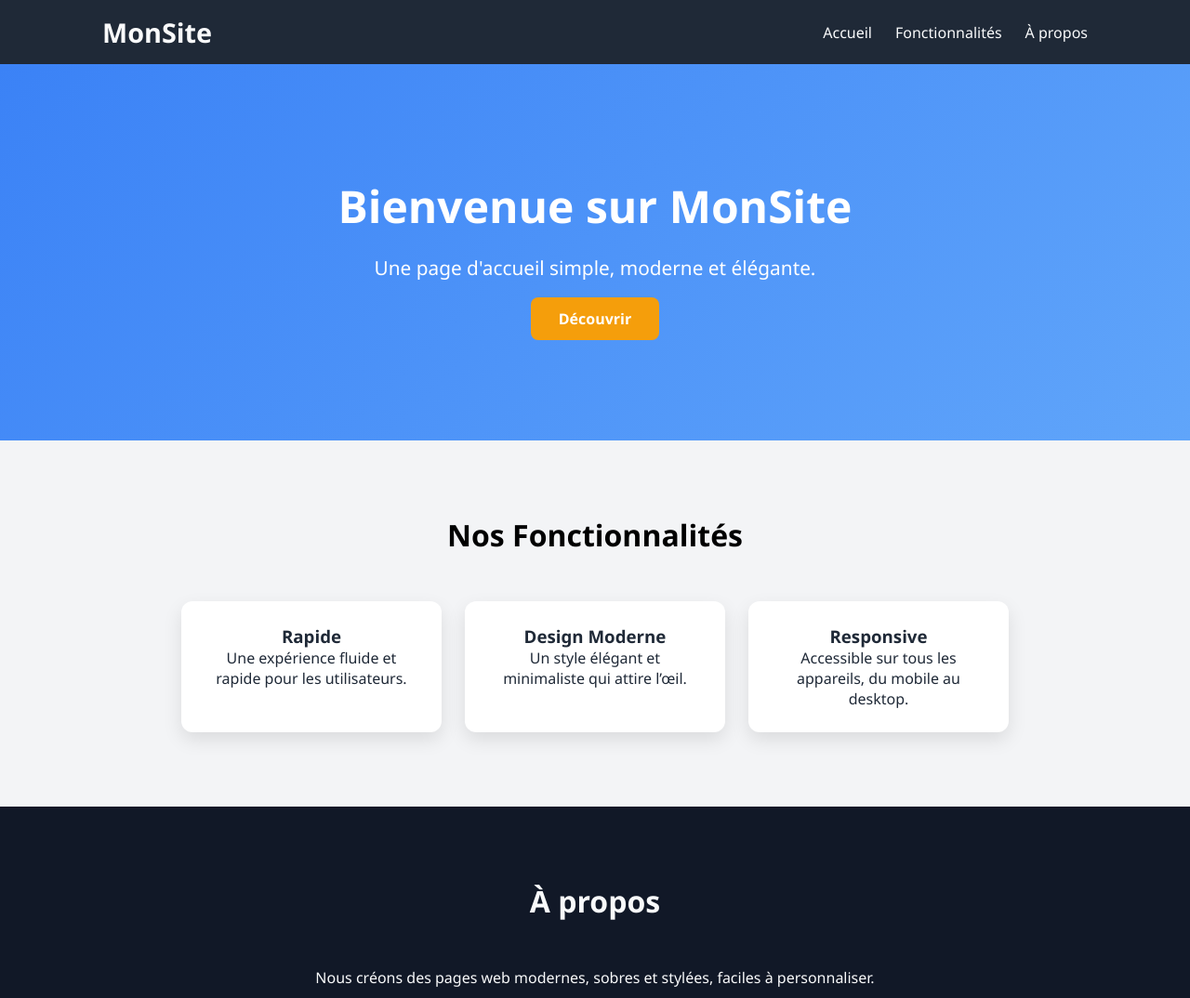
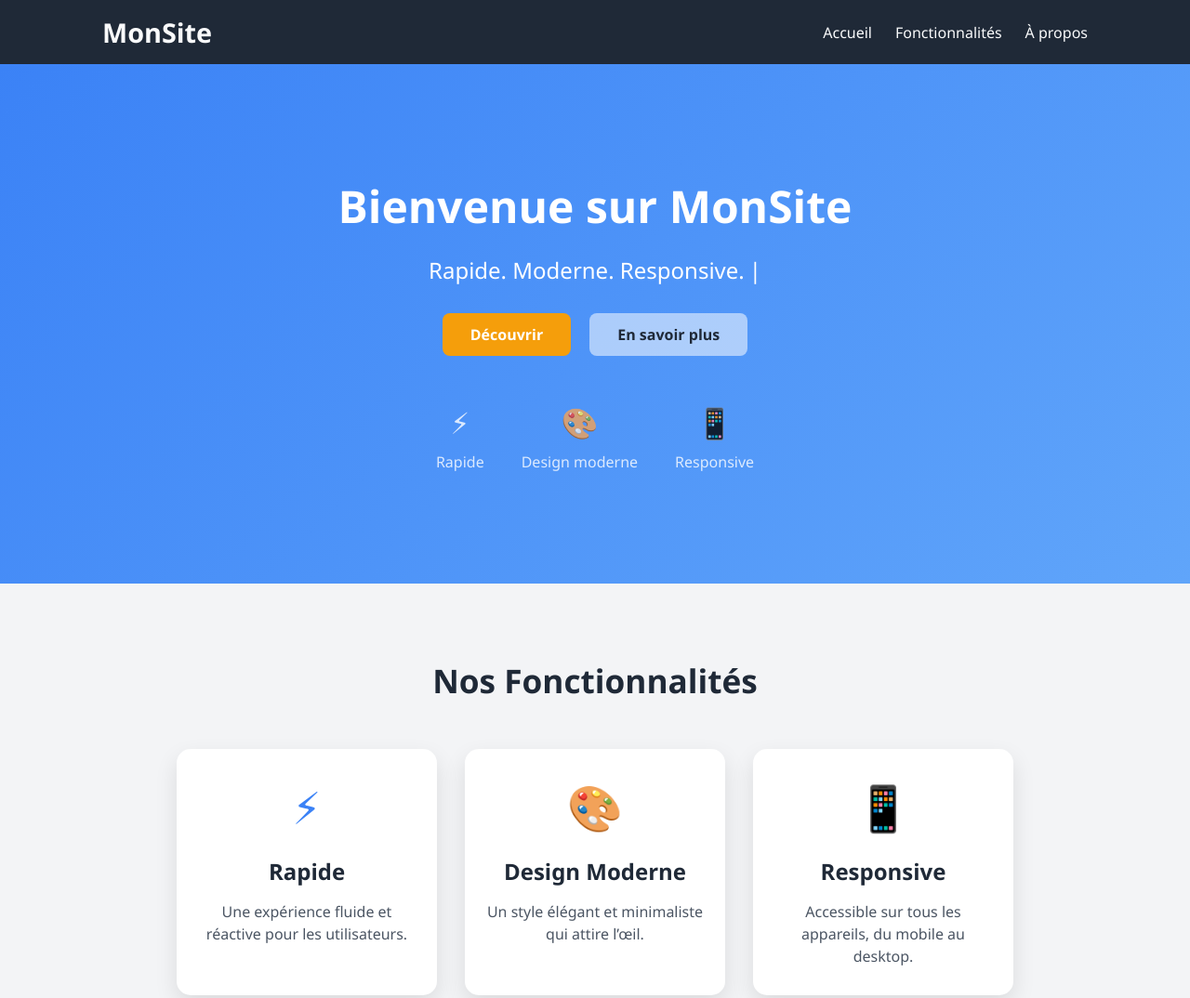
Before and after one commit to hugo-salmon/Homepage, a plain HTML site: page index.html in a window 1280 px wide. Shown: the top 1074 px of the page at 93% size. Drawn offline with Linux system fonts and the light colour scheme.

Commit message:
change body design

```diff
--- a/index.html
+++ b/index.html
@@ -5,6 +5,7 @@
   <meta name="viewport" content="width=device-width, initial-scale=1.0">
   <title>Page d'accueil Moderne</title>
   <link rel="stylesheet" href="style.css">
+  <script src="script.js"></script>
 </head>
 <body>
 
@@ -23,9 +24,33 @@
   <!-- HERO -->
   <section id="home" class="hero">
     <div class="hero-content">
+      <!-- Titre principal -->
       <h1>Bienvenue sur MonSite</h1>
-      <p>Une page d'accueil simple, moderne et élégante.</p>
-      <a href="#features" class="btn">Découvrir</a>
+
+      <!-- Sous-titre dynamique / mots clés -->
+      <p class="animated-text">Rapide. Moderne. Responsive.</p>
+
+      <!-- Boutons CTA -->
+      <div class="hero-buttons">
+        <a href="#features" class="btn btn-primary">Découvrir</a>
+        <a href="#about" class="btn btn-secondary">En savoir plus</a>
+      </div>
+
+      <!-- Mini-features / points clés -->
+      <div class="hero-features">
+        <div class="feature">
+          <span class="icon">⚡</span>
+          <p>Rapide</p>
+        </div>
+        <div class="feature">
+          <span class="icon">🎨</span>
+          <p>Design moderne</p>
+        </div>
+        <div class="feature">
+          <span class="icon">📱</span>
+          <p>Responsive</p>
+        </div>
+      </div>
     </div>
   </section>
 
@@ -33,15 +58,18 @@
   <section id="features" class="section-light">
     <h2>Nos Fonctionnalités</h2>
     <div class="cards">
-      <div class="card">
+      <div class="card" data-delay="0">
+        <div class="icon">⚡</div>
         <h3>Rapide</h3>
-        <p>Une expérience fluide et rapide pour les utilisateurs.</p>
+        <p>Une expérience fluide et réactive pour les utilisateurs.</p>
       </div>
-      <div class="card">
+      <div class="card" data-delay="150">
+        <div class="icon">🎨</div>
         <h3>Design Moderne</h3>
         <p>Un style élégant et minimaliste qui attire l’œil.</p>
       </div>
-      <div class="card">
+      <div class="card" data-delay="300">
+        <div class="icon">📱</div>
         <h3>Responsive</h3>
         <p>Accessible sur tous les appareils, du mobile au desktop.</p>
       </div>
--- /dev/null
+++ b/script.js
@@ -0,0 +1,13 @@
+
+document.addEventListener("DOMContentLoaded", () => {
+  const cards = document.querySelectorAll(".card");
+
+  cards.forEach(card => {
+    const delay = card.getAttribute("data-delay") || 0;
+    setTimeout(() => {
+      card.style.opacity = 1;
+      card.style.transform = "translateY(0)";
+      card.style.transition = "opacity 0.6s ease, transform 0.6s ease";
+    }, delay);
+  });
+});
--- a/style.css
+++ b/style.css
@@ -50,73 +50,192 @@ header {
   color: white;
   text-align: center;
   padding: 120px 20px;
+  position: relative;
+  overflow: hidden;
 }
 
+.hero-content {
+  max-width: 900px;
+  margin: 0 auto;
+}
+
+/* Titre principal */
 .hero-content h1 {
   font-size: 3rem;
   margin-bottom: 20px;
+  font-weight: 700;
 }
 
-.hero-content p {
-  font-size: 1.3rem;
+/* Sous-titre animé */
+.animated-text {
+  font-size: 1.5rem;
   margin-bottom: 30px;
+  font-weight: 500;
+  position: relative;
+  display: inline-block;
+}
+
+/* Effet typewriter simple */
+.animated-text::after {
+  content: '|';
+  margin-left: 5px;
+  animation: blink 1s infinite;
+}
+
+@keyframes blink {
+  0%, 50%, 100% { opacity: 1; }
+  25%, 75% { opacity: 0; }
+}
+
+/* Boutons */
+.hero-buttons {
+  margin-bottom: 50px;
+  display: flex;
+  justify-content: center;
+  gap: 20px;
 }
 
 .btn {
-  background-color: #f59e0b; /* orange vif */
-  color: white;
   padding: 12px 30px;
   border-radius: 8px;
   text-decoration: none;
   font-weight: bold;
-  transition: transform 0.3s, background-color 0.3s;
+  transition: all 0.3s ease;
 }
 
-.btn:hover {
-  transform: scale(1.05);
-  background-color: #d97706; /* orange foncé */
+.btn-primary {
+  background-color: #f59e0b; /* orange vif */
+  color: white;
 }
 
-/* SECTIONS */
+.btn-primary:hover {
+  background-color: #d97706;
+  transform: scale(1.05);
+}
+
+.btn-secondary {
+  background-color: #ffffff88; /* blanc transparent */
+  color: #1f2937; /* texte sombre */
+}
+
+.btn-secondary:hover {
+  background-color: #ffffff;
+  transform: scale(1.05);
+}
+
+/* Mini-features */
+.hero-features {
+  display: flex;
+  justify-content: center;
+  gap: 40px;
+  flex-wrap: wrap;
+}
+
+.feature {
+  display: flex;
+  flex-direction: column;
+  align-items: center;
+  gap: 10px;
+  font-weight: 500;
+  color: #ffffffcc;
+  transition: transform 0.3s, color 0.3s;
+}
+
+.feature:hover {
+  transform: translateY(-5px);
+  color: #ffffff;
+}
+
+.feature .icon {
+  font-size: 2rem;
+}
+
+/* Optionnel : image illustration dans hero */
+.hero-img {
+  max-width: 400px;
+  margin-top: 40px;
+  border-radius: 12px;
+  box-shadow: 0 10px 25px rgba(0,0,0,0.2);
+}
+
+/* Responsive */
+@media (max-width: 768px) {
+  .hero-content h1 {
+    font-size: 2.2rem;
+  }
+  .animated-text {
+    font-size: 1.2rem;
+  }
+  .hero-features {
+    flex-direction: column;
+    gap: 20px;
+  }
+}
+
+/* SECTION FEATURES */
 .section-light {
   background-color: #f3f4f6;
   padding: 80px 20px;
   text-align: center;
 }
 
-.section-dark {
-  background-color: #111827;
-  color: #f9fafb;
-  padding: 80px 20px;
-  text-align: center;
+.section-light h2 {
+  margin-bottom: 50px;
+  font-size: 2.2rem;
+  color: #1f2937;
 }
 
-h2 {
-  margin-bottom: 50px;
-  font-size: 2rem;
+/* CARDS CONTAINER */
+.cards {
+  display: flex;
+  justify-content: center;
+  gap: 30px;
+  flex-wrap: wrap;
 }
 
-/* CARDS */
-.cards {
-  display: flex;
-  flex-wrap: wrap;
-  justify-content: center;
-  gap: 25px;
+/* CARD */
+.card {
+  background-color: white;
+  border-radius: 15px;
+  padding: 30px 20px;
+  width: 280px;
+  box-shadow: 0 10px 25px rgba(0,0,0,0.1);
+  transition: transform 0.4s, box-shadow 0.4s;
+  opacity: 0;
+  transform: translateY(30px);
 }
 
-.card {
-  background-color: white;
-  color: #1f2937;
-  padding: 25px;
-  border-radius: 12px;
-  width: 280px;
-  box-shadow: 0 8px 20px rgba(0,0,0,0.1);
-  transition: transform 0.3s, box-shadow 0.3s;
+.card .icon {
+  font-size: 3rem;
+  margin-bottom: 20px;
+  color: #3b82f6; /* bleu moderne */
 }
 
+/* Hover effect */
 .card:hover {
-  transform: translateY(-5px);
-  box-shadow: 0 12px 25px rgba(0,0,0,0.15);
+  transform: translateY(-10px) scale(1.05);
+  box-shadow: 0 15px 35px rgba(0,0,0,0.2);
+}
+
+/* CARD H3 & P */
+.card h3 {
+  margin-bottom: 15px;
+  font-size: 1.5rem;
+  color: #1f2937;
+}
+
+.card p {
+  color: #4b5563;
+  font-size: 1rem;
+  line-height: 1.5;
+}
+
+/* RESPONSIVE */
+@media (max-width: 768px) {
+  .cards {
+    flex-direction: column;
+    align-items: center;
+  }
 }
 
 /* FOOTER */
```
